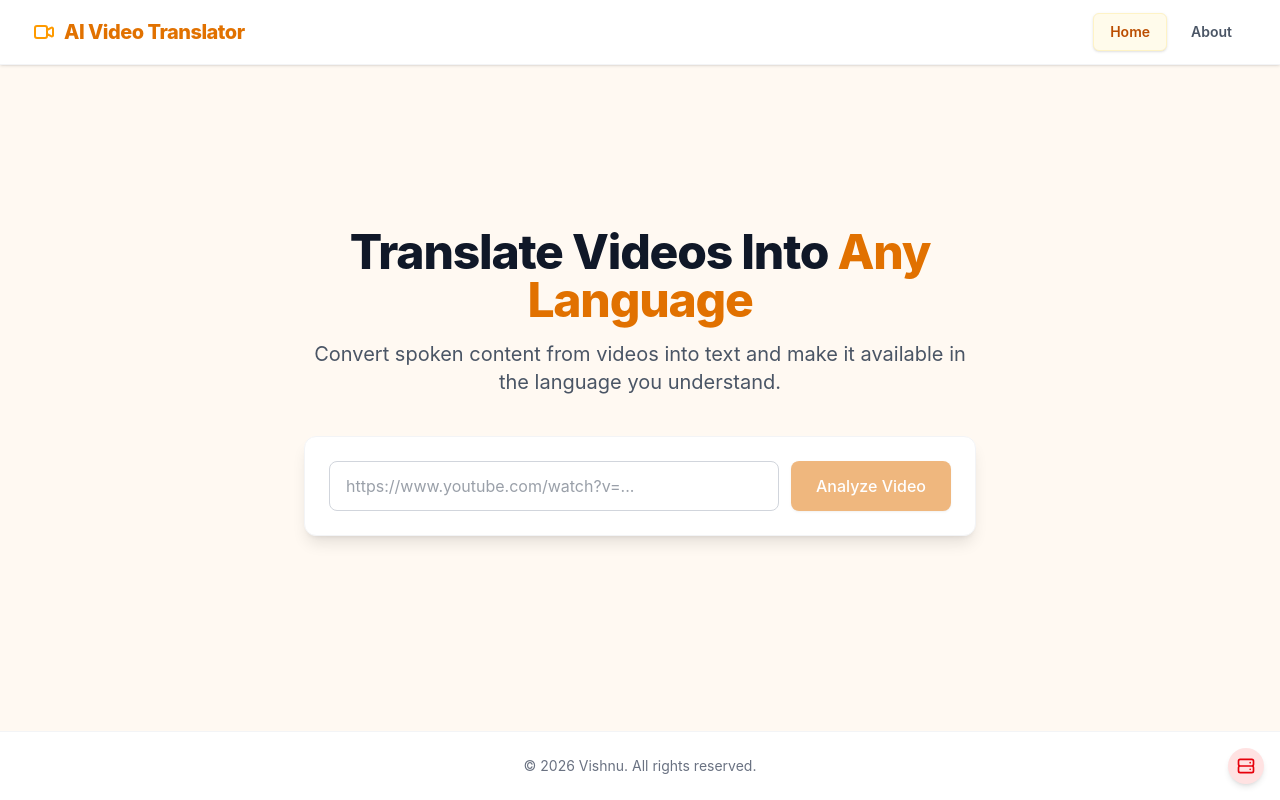
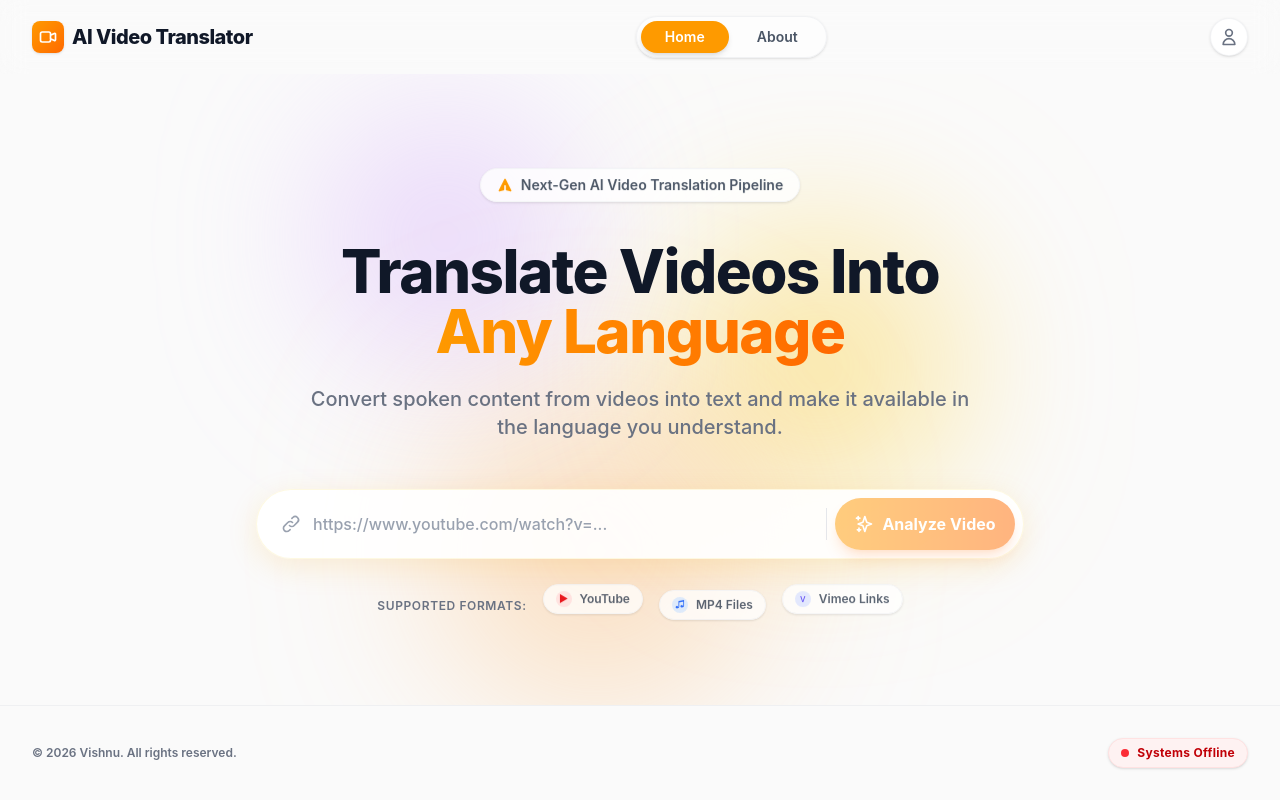
Before and after one commit to Vishnuvsh/ai-video-translator, a React (Vite) app in the folder frontend/: page / in a window 1280 px wide. Built offline with nearby package versions, Linux system fonts and the light colour scheme; no server answers.

Commit message:
UI: Add modern CSS animations, gradients, and layout updates to App

```diff
--- a/frontend/src/App.jsx
+++ b/frontend/src/App.jsx
@@ -73,63 +73,94 @@ function App() {
   }, []);
 
   return (
-    <div className="min-h-screen bg-[#FFF9F2] flex flex-col">
+    <div className="min-h-screen bg-[#FAFAFA] flex flex-col font-sans selection:bg-amber-100 selection:text-amber-900">
       {/* Header */}
-      <header className="bg-white shadow-sm sticky top-0 z-40 border-b border-gray-100">
+      <header className="bg-transparent sticky top-0 z-40 py-4 backdrop-blur-md">
         <div className="max-w-7xl mx-auto px-4 sm:px-6 lg:px-8">
-          <div className="flex justify-between items-center h-16">
+          <div className="flex justify-between items-center">
+            {/* Logo */}
             <div className="flex-shrink-0 flex items-center">
-              <span className="font-extrabold text-xl text-amber-600 flex items-center tracking-tight">
-                <svg className="w-6 h-6 mr-2 text-amber-500" fill="none" stroke="currentColor" viewBox="0 0 24 24"><path strokeLinecap="round" strokeLinejoin="round" strokeWidth="2" d="M15 10l4.553-2.276A1 1 0 0121 8.618v6.764a1 1 0 01-1.447.894L15 14M5 18h8a2 2 0 002-2V8a2 2 0 00-2-2H5a2 2 0 00-2 2v8a2 2 0 002 2z"></path></svg>
+              <div className="bg-gradient-to-br from-amber-500 to-orange-500 p-1.5 rounded-lg mr-2 shadow-sm">
+                 <svg className="w-5 h-5 text-white" fill="none" stroke="currentColor" viewBox="0 0 24 24"><path strokeLinecap="round" strokeLinejoin="round" strokeWidth="2" d="M15 10l4.553-2.276A1 1 0 0121 8.618v6.764a1 1 0 01-1.447.894L15 14M5 18h8a2 2 0 002-2V8a2 2 0 00-2-2H5a2 2 0 00-2 2v8a2 2 0 002 2z"></path></svg>
+              </div>
+              <span className="font-extrabold text-xl text-gray-900 tracking-tight">
                 AI Video Translator
               </span>
             </div>
-            <nav className="flex space-x-2">
+
+            {/* Nav Toggle Pill */}
+            <nav className="hidden sm:flex bg-white/60 backdrop-blur-md p-1 rounded-full shadow-sm border border-gray-200/50">
               <button
                 onClick={() => setCurrentView('home')}
-                className={`${currentView === 'home' ? 'bg-amber-50 text-amber-700 shadow-sm border border-amber-100' : 'text-gray-600 hover:text-amber-600 hover:bg-amber-50/50'} px-4 py-2 rounded-md text-sm font-semibold transition-all duration-200`}
+                className={`${currentView === 'home' ? 'bg-amber-500 text-white shadow-md' : 'text-gray-600 hover:text-gray-900'} px-6 py-1.5 rounded-full text-sm font-semibold transition-all duration-300`}
               >
                 Home
               </button>
               <button
                 onClick={() => setCurrentView('about')}
-                className={`${currentView === 'about' ? 'bg-amber-50 text-amber-700 shadow-sm border border-amber-100' : 'text-gray-600 hover:text-amber-600 hover:bg-amber-50/50'} px-4 py-2 rounded-md text-sm font-semibold transition-all duration-200`}
+                className={`${currentView === 'about' ? 'bg-amber-500 text-white shadow-md' : 'text-gray-600 hover:text-gray-900'} px-6 py-1.5 rounded-full text-sm font-semibold transition-all duration-300 ml-1`}
               >
                 About
               </button>
             </nav>
+
+            {/* Right Profile / Action icon placeholder */}
+            <div className="flex items-center">
+               <button className="p-2 bg-white rounded-full text-gray-500 hover:bg-gray-50 transition-colors shadow-sm border border-gray-200/50">
+                 <svg className="w-5 h-5" fill="none" stroke="currentColor" viewBox="0 0 24 24"><path strokeLinecap="round" strokeLinejoin="round" strokeWidth="2" d="M16 7a4 4 0 11-8 0 4 4 0 018 0zM12 14a7 7 0 00-7 7h14a7 7 0 00-7-7z"></path></svg>
+               </button>
+            </div>
           </div>
         </div>
       </header>
 
       {/* Main Content */}
-      <main className="flex-grow flex flex-col items-center justify-center p-6 text-center">
+      <main className="flex-grow flex flex-col items-center justify-center p-6 text-center relative overflow-hidden">
+
+        {/* Animated Background Blobs */}
+        <div className="absolute top-0 left-1/4 w-72 h-72 bg-purple-300 rounded-full mix-blend-multiply filter blur-[80px] opacity-40 animate-blob pointer-events-none"></div>
+        <div className="absolute top-40 right-1/4 w-72 h-72 bg-amber-300 rounded-full mix-blend-multiply filter blur-[80px] opacity-40 animate-blob animation-delay-2000 pointer-events-none"></div>
+        <div className="absolute -bottom-8 left-1/3 w-72 h-72 bg-orange-300 rounded-full mix-blend-multiply filter blur-[80px] opacity-40 animate-blob animation-delay-4000 pointer-events-none"></div>
         {currentView === 'about' ? (
           <About />
         ) : (
-          <div className="max-w-3xl w-full">
-            <h1 className="text-4xl md:text-5xl font-extrabold text-gray-900 tracking-tight mb-4 animate-fade-in-up">
-              Translate Videos Into <span className="text-amber-600">Any Language</span>
+          <div className="max-w-5xl w-full mx-auto pt-8 md:pt-16">
+
+            {/* Top Badge */}
+            <div className="animate-fade-in-up mb-8" style={{ animationDelay: '0.05s' }}>
+              <div className="inline-flex items-center justify-center space-x-2 bg-white/80 backdrop-blur-sm px-4 py-1.5 rounded-full shadow-sm border border-gray-100 cursor-default animate-float">
+                 <svg className="w-4 h-4 text-amber-500" fill="currentColor" viewBox="0 0 20 20"><path d="M10.894 2.553a1 1 0 00-1.788 0l-7 14a1 1 0 001.169 1.409l5-1.429A1 1 0 009 15.571V11a1 1 0 112 0v4.571a1 1 0 00.725.962l5 1.428a1 1 0 001.17-1.408l-7-14z"></path></svg>
+                 <span className="text-xs sm:text-sm font-semibold text-gray-600">Next-Gen AI Video Translation Pipeline</span>
+              </div>
+            </div>
+
+            <h1 className="text-4xl md:text-6xl font-extrabold text-gray-900 tracking-tight mb-6 animate-fade-in-up relative z-10" style={{ animationDelay: '0.1s' }}>
+              Translate Videos Into <br className="hidden sm:block" />
+              <span className="text-transparent bg-clip-text bg-gradient-to-r from-amber-500 via-orange-500 to-purple-600 animate-gradient">Any Language</span>
             </h1>
-            <p className="text-xl text-gray-600 mb-10 max-w-2xl mx-auto">
+            <p className="text-lg sm:text-xl text-gray-500 mb-12 max-w-2xl mx-auto font-medium animate-fade-in-up" style={{ animationDelay: '0.2s' }}>
               Convert spoken content from videos into text and make it available in the language you understand.
             </p>
 
             {!videoData && (
-              <div className="bg-white p-6 rounded-xl shadow-lg border border-gray-100 mb-8 max-w-2xl mx-auto animate-fade-in-up" style={{ animationDelay: '0.1s' }}>
-                <div className="flex flex-col sm:flex-row gap-3">
+              <div className="mb-12 max-w-3xl mx-auto animate-fade-in-up relative z-20" style={{ animationDelay: '0.3s' }}>
+                <div className="bg-white/90 backdrop-blur-md p-2 rounded-full shadow-[0_8px_30px_rgb(245,158,11,0.15)] border border-amber-100/50 flex flex-col sm:flex-row items-center focus-within:ring-4 focus-within:ring-amber-200 focus-within:border-amber-400 transition-all duration-300 relative hover:shadow-[0_8px_30px_rgb(245,158,11,0.3)] group">
+                  <div className="flex-grow flex items-center w-full px-4 py-2 sm:py-0">
+                    <svg className="w-5 h-5 text-gray-400 mr-3 flex-shrink-0" fill="none" stroke="currentColor" viewBox="0 0 24 24"><path strokeLinecap="round" strokeLinejoin="round" strokeWidth="2" d="M13.828 10.172a4 4 0 00-5.656 0l-4 4a4 4 0 105.656 5.656l1.102-1.101m-.758-4.899a4 4 0 005.656 0l4-4a4 4 0 00-5.656-5.656l-1.1 1.1"></path></svg>
                     <input
                       type="text"
                       placeholder="https://www.youtube.com/watch?v=..."
-                    className="flex-grow px-4 py-3 border border-gray-300 rounded-lg focus:ring-2 focus:ring-amber-500 focus:border-amber-500 outline-none transition text-gray-700 disabled:bg-gray-100"
+                      className="w-full bg-transparent outline-none text-gray-700 placeholder-gray-400 font-medium disabled:opacity-50"
                       value={videoUrl}
                       onChange={(e) => setVideoUrl(e.target.value)}
                       disabled={isLoading}
                     />
+                  </div>
+                  <div className="hidden sm:block w-px h-8 bg-gray-200 mx-2"></div>
                   <button
                     onClick={handleAnalyze}
                     disabled={isLoading || !videoUrl}
-                    className="bg-amber-600 hover:bg-amber-700 text-white font-medium py-3 px-6 rounded-lg shadow hover-lift transition-all duration-300 whitespace-nowrap disabled:opacity-50 disabled:cursor-not-allowed flex items-center justify-center min-w-[160px]"
+                    className="w-full sm:w-auto bg-gradient-to-r from-amber-500 to-orange-500 hover:from-amber-600 hover:to-orange-600 text-white font-bold py-3.5 px-8 rounded-full shadow-lg shadow-orange-500/30 hover-lift transition-all duration-300 whitespace-nowrap disabled:opacity-50 disabled:cursor-not-allowed flex items-center justify-center min-w-[180px] mt-2 sm:mt-0"
                   >
                     {isLoading ? (
                       <span className="flex items-center space-x-2">
@@ -139,10 +170,32 @@ function App() {
                         </svg>
                         <span className="animate-pulse">Analyzing...</span>
                       </span>
-                    ) : 'Analyze Video'}
+                    ) : (
+                      <span className="flex items-center">
+                        <svg className="w-5 h-5 mr-2" fill="none" stroke="currentColor" viewBox="0 0 24 24"><path strokeLinecap="round" strokeLinejoin="round" strokeWidth="2" d="M5 3v4M3 5h4M6 17v4m-2-2h4m5-16l2.286 6.857L21 12l-5.714 2.143L13 21l-2.286-6.857L5 12l5.714-2.143L13 3z"></path></svg>
+                        Analyze Video
+                      </span>
+                    )}
                   </button>
                 </div>
-                {error && <p className="text-red-500 text-sm mt-3 text-left">{error}</p>}
+                {error && <p className="text-red-500 text-sm mt-4 font-medium relative z-10">{error}</p>}
+
+                {/* Supported Formats Chips */}
+                <div className="flex flex-wrap justify-center items-center gap-4 mt-8 relative z-0">
+                  <span className="text-xs font-semibold text-gray-500 uppercase tracking-wider">Supported Formats:</span>
+                  <div className="flex items-center space-x-2 bg-white/80 backdrop-blur-sm px-3 py-1.5 rounded-full border border-gray-100 shadow-sm opacity-90 hover:opacity-100 transition-opacity animate-float" style={{ animationDelay: '0s' }}>
+                    <div className="w-4 h-4 rounded-full bg-red-100 flex items-center justify-center text-red-600 text-[10px]">▶</div>
+                    <span className="text-xs font-semibold text-gray-600">YouTube</span>
+                  </div>
+                  <div className="flex items-center space-x-2 bg-white/80 backdrop-blur-sm px-3 py-1.5 rounded-full border border-gray-100 shadow-sm opacity-90 hover:opacity-100 transition-opacity animate-float animation-delay-2000">
+                    <div className="w-4 h-4 rounded-full bg-blue-100 flex items-center justify-center text-blue-600 text-[10px]">♫</div>
+                    <span className="text-xs font-semibold text-gray-600">MP4 Files</span>
+                  </div>
+                  <div className="flex items-center space-x-2 bg-white/80 backdrop-blur-sm px-3 py-1.5 rounded-full border border-gray-100 shadow-sm opacity-90 hover:opacity-100 transition-opacity animate-float animation-delay-4000">
+                    <div className="w-4 h-4 rounded-full bg-indigo-100 flex items-center justify-center text-indigo-600 text-[10px]">v</div>
+                    <span className="text-xs font-semibold text-gray-600">Vimeo Links</span>
+                  </div>
+                </div>
               </div>
             )}
 
@@ -159,28 +212,34 @@ function App() {
           </div>
         )}
 
-        {/* Status Icon */}
-          <div className="fixed bottom-4 right-4 group cursor-help z-50">
-            <div className={`p-2 rounded-full shadow-md transition-all duration-300 ${
-              backendStatus === 'connected' ? 'bg-green-100 text-green-600 hover:bg-green-200' :
-              backendStatus === 'failed' ? 'bg-red-100 text-red-600 hover:bg-red-200' : 'bg-yellow-100 text-yellow-600 animate-pulse'
-            }`}>
-              <svg className="w-5 h-5" fill="none" stroke="currentColor" viewBox="0 0 24 24" xmlns="http://www.w3.org/2000/svg">
-                <path strokeLinecap="round" strokeLinejoin="round" strokeWidth="2" d="M5 12h14M5 12a2 2 0 01-2-2V6a2 2 0 012-2h14a2 2 0 012 2v4a2 2 0 01-2 2M5 12a2 2 0 00-2 2v4a2 2 0 002 2h14a2 2 0 002-2v-4a2 2 0 00-2-2m-2-4h.01M17 16h.01"></path>
-              </svg>
-            </div>
-            <div className="absolute bottom-full right-0 mb-2 opacity-0 group-hover:opacity-100 transition-opacity duration-200 whitespace-nowrap bg-gray-800 text-white text-xs px-2 py-1 rounded pointer-events-none">
-              Backend: {backendStatus}
-            </div>
-          </div>
       </main>
 
       {/* Footer */}
-      <footer className="bg-white border-t border-gray-100 py-6 mt-auto">
-        <div className="max-w-7xl mx-auto px-4 text-center">
-          <p className="text-sm text-gray-500">
+      <footer className="bg-transparent py-8 mt-auto px-4 sm:px-8 border-t border-gray-200/50">
+        <div className="max-w-7xl mx-auto flex flex-col sm:flex-row justify-between items-center">
+          <p className="text-xs font-semibold text-gray-500 mb-4 sm:mb-0">
             &copy; 2026 Vishnu. All rights reserved.
           </p>
+
+          {/* Status Badge */}
+          <div className="group cursor-help relative">
+            <div className={`flex items-center space-x-2 px-3 py-1.5 rounded-full border shadow-sm transition-all duration-300 ${
+              backendStatus === 'connected' ? 'bg-emerald-50 border-emerald-100 text-emerald-700' :
+              backendStatus === 'failed' ? 'bg-red-50 border-red-100 text-red-700' : 'bg-yellow-50 border-yellow-100 text-yellow-700 animate-pulse'
+            }`}>
+              <div className={`w-2 h-2 rounded-full ${
+                backendStatus === 'connected' ? 'bg-emerald-500' :
+                backendStatus === 'failed' ? 'bg-red-500' : 'bg-yellow-500'
+              }`}></div>
+              <span className="text-xs font-bold tracking-wide">
+                {backendStatus === 'connected' ? 'All Systems Operational' : backendStatus === 'failed' ? 'Systems Offline' : 'Connecting...'}
+              </span>
+            </div>
+
+            <div className="absolute bottom-full right-0 mb-2 opacity-0 group-hover:opacity-100 transition-opacity duration-200 whitespace-nowrap bg-gray-800 text-white text-xs px-2 py-1 rounded pointer-events-none">
+              Backend Status
+            </div>
+          </div>
         </div>
       </footer>
       <Analytics />
--- a/frontend/src/index.css
+++ b/frontend/src/index.css
@@ -31,3 +31,43 @@ body {
   transform: translateY(-2px);
   box-shadow: 0 10px 25px -5px rgba(0, 0, 0, 0.1), 0 8px 10px -6px rgba(0, 0, 0, 0.1);
 }
+
+@keyframes float {
+  0% { transform: translateY(0px); }
+  50% { transform: translateY(-8px); }
+  100% { transform: translateY(0px); }
+}
+
+.animate-float {
+  animation: float 4s ease-in-out infinite;
+}
+
+@keyframes gradientShift {
+  0% { background-position: 0% 50%; }
+  50% { background-position: 100% 50%; }
+  100% { background-position: 0% 50%; }
+}
+
+.animate-gradient {
+  animation: gradientShift 6s ease infinite;
+  background-size: 200% 200%;
+}
+
+@keyframes blob {
+  0% { transform: translate(0px, 0px) scale(1); }
+  33% { transform: translate(30px, -50px) scale(1.1); }
+  66% { transform: translate(-20px, 20px) scale(0.9); }
+  100% { transform: translate(0px, 0px) scale(1); }
+}
+
+.animate-blob {
+  animation: blob 8s infinite;
+}
+
+.animation-delay-2000 {
+  animation-delay: 2s;
+}
+
+.animation-delay-4000 {
+  animation-delay: 4s;
+}
```
Also changed, not shown: 1 other file (tests, documents, lock files or other folders). Lines whose indentation alone changed are shown as unchanged.
